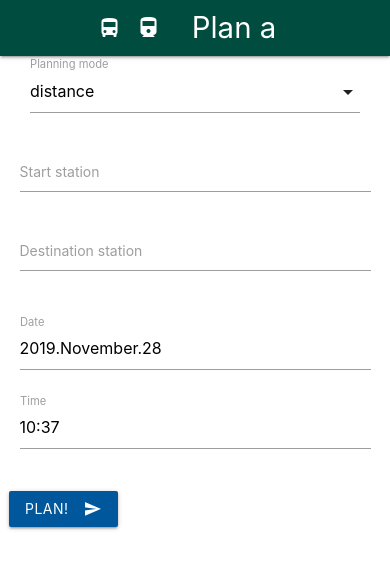
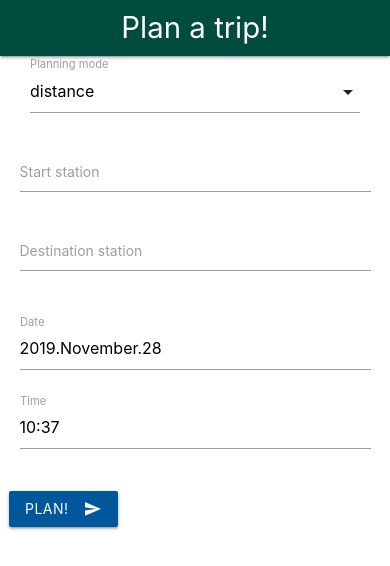
Before and after one commit to sok-gerely/tripplanner, a Django app: page / in a window 390 px wide. Shown: the top 566 px of the page. Run offline with Django 3.2, Linux system fonts and the light colour scheme; data that the repository does not hold is empty.

Commit message:
responsiveness

```diff
--- a/tripplanner/templates/tripplanner/master.html
+++ b/tripplanner/templates/tripplanner/master.html
@@ -18,8 +18,8 @@
 <nav>
     <div class="nav-wrapper teal darken-4">
         <a href="/" class="brand-logo center">
-            <i class="large material-icons">directions_bus</i>
-            <i class="large material-icons">directions_railway</i>
+            <i class="large material-icons hide-on-small-only">directions_bus</i>
+            <i class="large material-icons hide-on-small-only">directions_railway</i>
             Plan a trip!
         </a>
     </div>
--- a/tripplanner/templates/tripplanner/result.html
+++ b/tripplanner/templates/tripplanner/result.html
@@ -9,11 +9,11 @@
                 <div class="collapsible-header">
                     <table style="width: auto">
                         <tr>
-                            <td>{{ i.0 }}</td>
+                            <td class="hide-on-small-only">{{ i.0 }}</td>
                             <td>{{ i.2 }}</td>
                         </tr>
                         <tr>
-                            <td>{{ i.1 }}</td>
+                            <td class="hide-on-small-only">{{ i.1 }}</td>
                             <td>{{ i.3 }}</td>
                         </tr>
                     </table>
```
